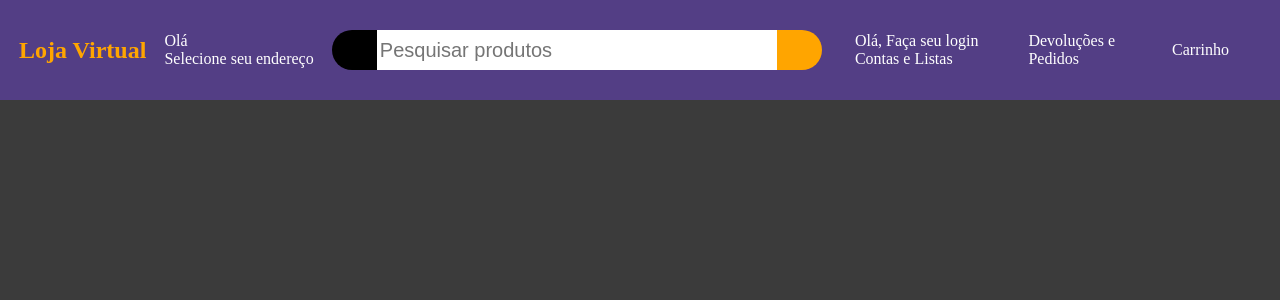
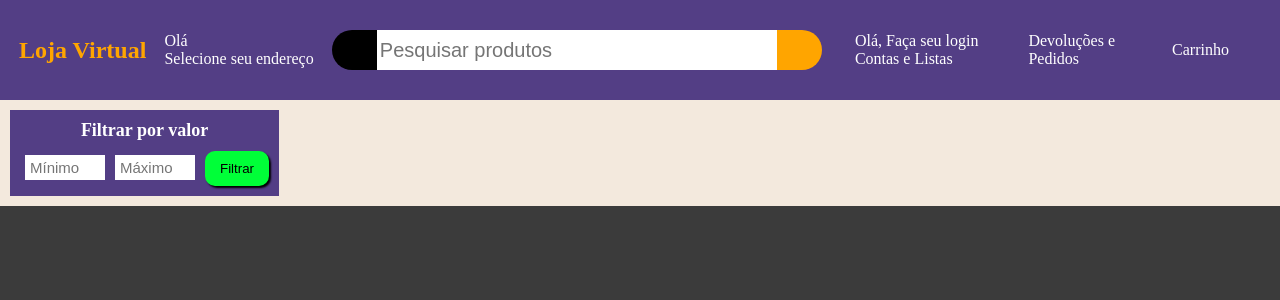
Before and after one commit to RamonBosi/Projetos-React, a React (Create React App) app in the folder projetos/: page / in a window 1280 px wide. Shown: the top 300 px of the page. Built offline with nearby package versions, Linux system fonts and the light colour scheme.

Commit message:
Update Filter

```diff
--- a/projetos/src/App.js
+++ b/projetos/src/App.js
@@ -1,10 +1,10 @@
-import MainMenu from "./components/Menu";
+import Menu from "./components/Menu";
 import TagMain from "./components/TagMain";
 
 export default function App() {
   return (
     <>
-        <MainMenu/>
+        <Menu/>
         <TagMain/>
     </>
   );
--- a/projetos/src/components/TagMain/Filter/index.js
+++ b/projetos/src/components/TagMain/Filter/index.js
@@ -1,9 +1,14 @@
-
+import { FilterByValue } from './styles'
 
 export default function Filter(){
     return(
-        <>
-
-        </>
+        <FilterByValue>
+            <h2>Filtrar por valor</h2>
+            <div>
+                <input type = 'number' placeholder='Mínimo'/>
+                <input type = 'number' placeholder='Máximo'/>
+                <button>Filtrar</button>
+            </div>
+        </FilterByValue>
     )
 }
--- a/projetos/src/components/TagMain/Filter/styles.js
+++ b/projetos/src/components/TagMain/Filter/styles.js
@@ -0,0 +1,50 @@
+import styled from "styled-components";
+
+export const FilterByValue = styled.aside`
+    display: flex;
+    flex-direction: column;
+    background-color: #533E85;
+    padding: 10px;
+
+    > h2{
+        font-size: 18px;
+        color: #fff;
+        margin: 0 0 10px 0;
+        text-align: center;
+    }
+
+    > div{
+
+        > input{
+            font-size: 15px;
+            outline: none;
+            border: none;
+            margin: 0 5px;
+            padding: 0 0 0 5px;
+            height: 25px;
+            width: 80px;
+
+            ::-webkit-inner-spin-button{
+                all: unset;
+            }
+        }
+
+        > button{
+            padding: 10px 15px;
+            margin: 0 0 0 5px;
+            background-color: rgba(0, 255, 56);
+            border: none;
+            border-radius: 10px;
+            cursor: pointer;
+            box-shadow: 2px 2px 2px 0 black;
+
+            :active{
+                box-shadow: none;
+            }
+
+            :hover{
+                background-color: rgba(0, 255, 56, 0.9);
+            }
+        }
+    }
+`
--- a/projetos/src/components/TagMain/index.js
+++ b/projetos/src/components/TagMain/index.js
@@ -1,5 +1,5 @@
+import { TagMain } from "./styles"
 import Filter from "./Filter"
-import { TagMain } from "./styles"
 
 export default function MainContent(){
     return(
--- a/projetos/src/components/TagMain/styles.js
+++ b/projetos/src/components/TagMain/styles.js
@@ -1,5 +1,7 @@
 import styled from 'styled-components'
 
 export const TagMain = styled.main`
+    display: flex;
+    padding: 10px;
     background-color: #F3E9DD;
 `
```
